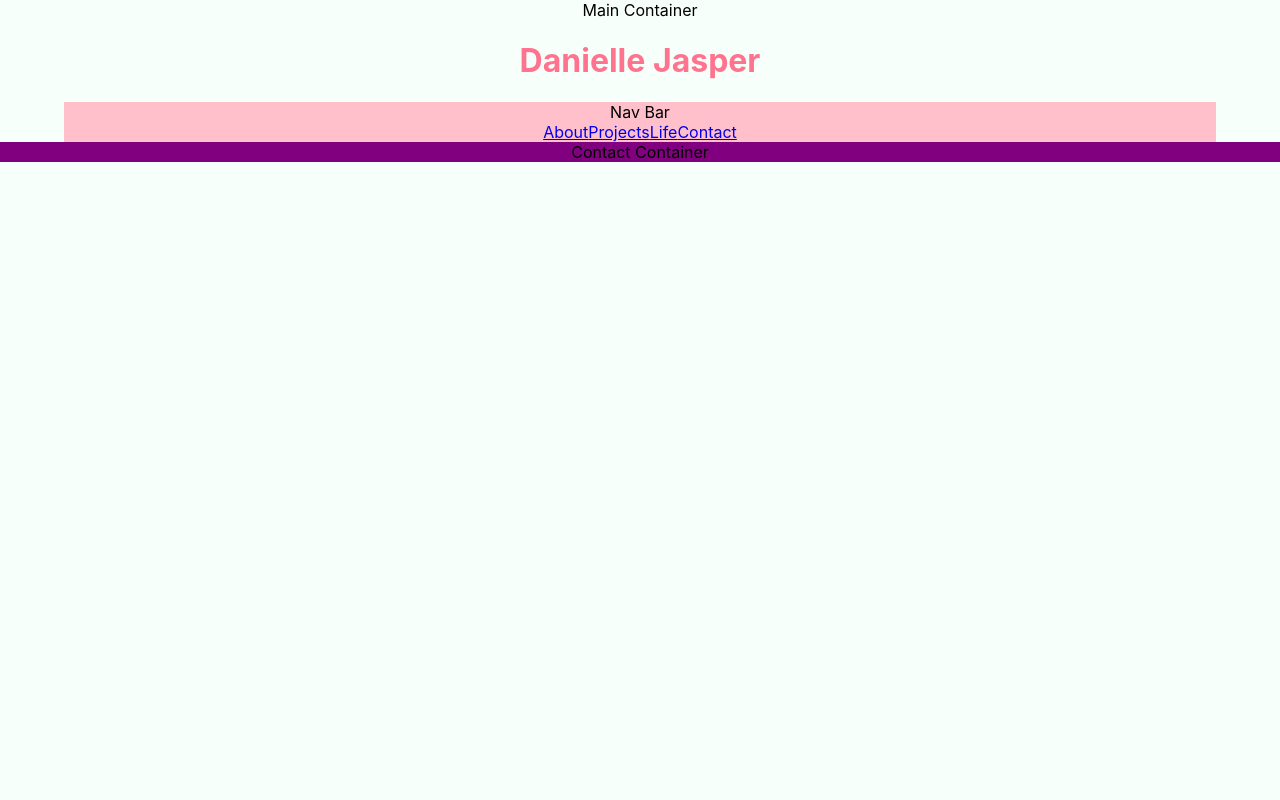
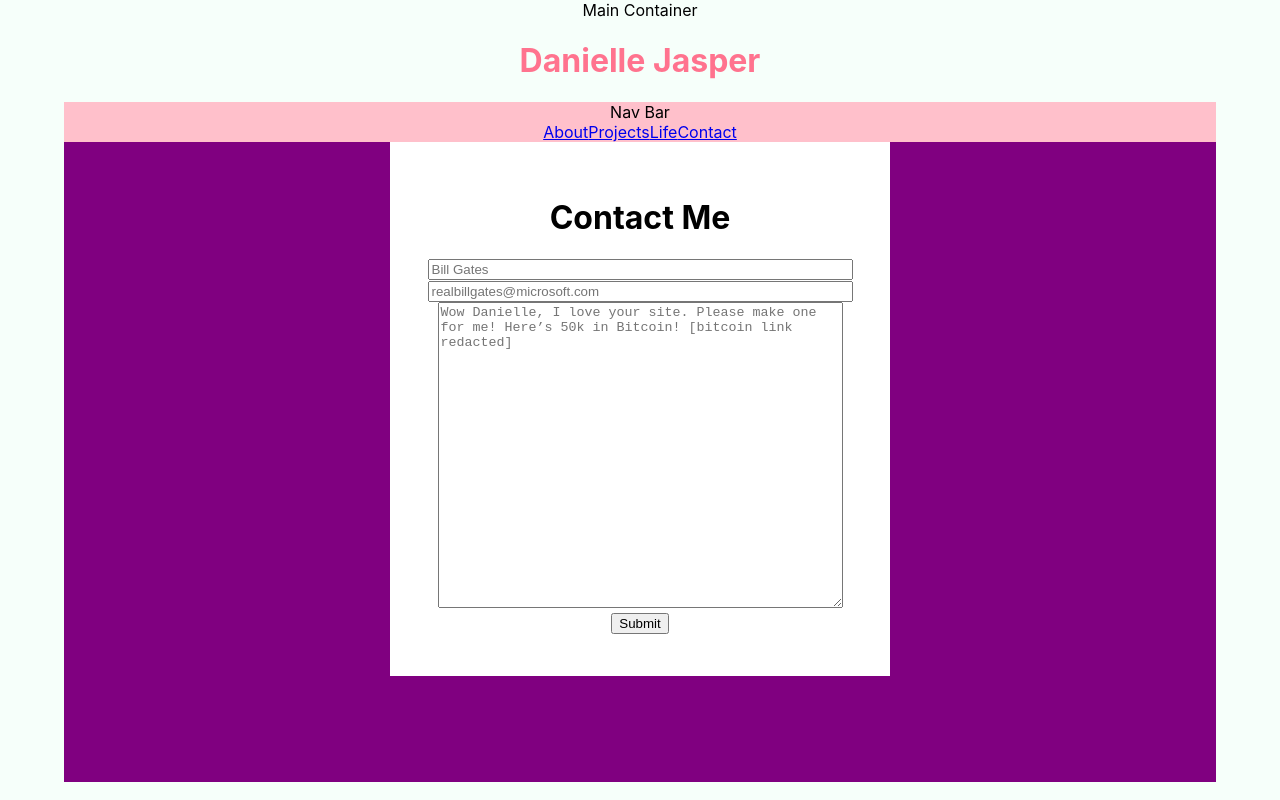
Before and after one commit to dnj547/portfolio, a React (Create React App) app in the folder client/: page /contact in a window 1280 px wide. Built offline with nearby package versions, Linux system fonts and the light colour scheme.

Commit message:
Add content to projects page, start on contact page

```diff
--- a/client/src/App.css
+++ b/client/src/App.css
@@ -70,6 +70,11 @@ body {
 
 .contact-container {
   background-color: purple;
+  width: 90%;
+  padding-bottom: 50%;
+  height: 0;
+  margin: auto;
+  display: flex;
 }
 
 .level {
@@ -79,7 +84,7 @@ body {
 }
 
 .project {
-  background-color: white;
+  background-color: blue;
   width: 90%;
   padding-top: 1%;
   padding-bottom: 1%;
@@ -87,6 +92,17 @@ body {
   margin-bottom: 1%;
   margin-left: auto;
   margin-right: auto;
+  display: flex;
+}
+
+.project-video {
+
+}
+
+.project-info {
+  background-color: white;
+  width: 30%;
+  height: auto;
 }
 
 .img-container {
@@ -116,3 +132,11 @@ img {
   padding-bottom: 50%;
   margin: auto;
 }
+
+.contact-form {
+  background-color: white;
+  width: 500px;
+  height: 500px;
+  padding-top: 3%;
+  margin: auto;
+}
--- a/client/src/components/Project.js
+++ b/client/src/components/Project.js
@@ -1,13 +1,46 @@
 import React, { Component } from 'react';
+// import ReactPlayer from 'react-player'
 
 class Project extends Component {
+
+  showProject = () => {
+    if (this.props.project.id === this.props.currentProject) {
+      return (
+        <div className="project">
+          <iframe className="project-video" title={this.props.project.name} width="1120" height="630" src={`https://www.youtube.com/embed/${this.props.project.video}`} frameBorder="0" allow="accelerometer; autoplay; encrypted-media; gyroscope; picture-in-picture" allowFullScreen>
+          </iframe>
+          <div className="project-info">
+            <h1>{this.props.project.name}</h1>
+            <p>
+              <strong>Created: </strong>
+              {this.props.project['date-created']}
+            </p>
+            <p>
+              <strong>Tech Used: </strong>
+              {this.props.project['tech-used']}
+            </p>
+            <p>
+              <strong>Description: </strong>
+              {this.props.project.description}
+            </p>
+            <button onClick={this.props.previousProject}>Previous</button>
+            <button onClick={this.props.nextProject}>Next</button>
+          </div>
+        </div>
+      )
+    }
+  }
+
   render() {
+    console.log('Project props', this.props);
     return (
-      <div className="project">
-        {this.props.project.name}
+      <div>
+        {this.showProject()}
       </div>
-    );
+    )
   }
 }
 
 export default Project;
+
+// <ReactPlayer className="project-video" url={this.props.project.video} width="900px" height="506.25px"/>
--- a/client/src/containers/ContactContainer.js
+++ b/client/src/containers/ContactContainer.js
@@ -3,8 +3,32 @@ import React, { Component } from 'react';
 class ContactContainer extends Component {
   render() {
     return (
-      <div className="contact-container ui container">
-        Contact Container
+      <div className="contact-container">
+        <div className="contact-form">
+          <h1>Contact Me</h1>
+          <form>
+              <input
+                type="text"
+                name="name"
+                placeholder="Bill Gates"
+                size="50"/>
+              <br/>
+              <input
+                type="text"
+                name="email"
+                placeholder="realbillgates@microsoft.com"
+                size="50"/>
+              <br/>
+              <textarea
+                name="message"
+                placeholder="Wow Danielle, I love your site. Please make one for me! Here’s 50k in Bitcoin! [bitcoin link redacted]"
+                rows="20"
+                cols="48"
+                wrap="soft"/>
+              <br/>
+            <input type="submit" value="Submit" />
+          </form>
+        </div>
       </div>
     );
   }
--- a/client/src/containers/LifeContainer.js
+++ b/client/src/containers/LifeContainer.js
@@ -5,13 +5,15 @@ import data from '../data/game_data.json';
 class LifeContainer extends Component {
 
   state = {
-    level: 1
+    level: 0
   }
 
   levelComponents = () => {
-    return data.map(level=>{
-      return <Level key={level.id} level={level} nextLevel={this.nextLevel} currentLevel={this.state.level}/>
-    })
+    if (this.state.level > 0) {
+      return data.map(level=>{
+        return <Level key={level.id} level={level} nextLevel={this.nextLevel} currentLevel={this.state.level}/>
+      })
+    }
   }
 
   nextLevel = () => {
@@ -24,10 +26,22 @@ class LifeContainer extends Component {
     }
   }
 
+  showInitialPage = () => {
+    if (this.state.level === 0) {
+      return (
+        <div>
+          <h1>Play the game of my life!</h1>
+          <button onClick={this.nextLevel}>Play</button>
+        </div>
+      )
+    }
+  }
+
   render() {
     console.log('Life Container state', this.state);
     return (
       <div className="life-container">
+        {this.showInitialPage()}
         {this.levelComponents()}
       </div>
     );
--- a/client/src/containers/ProjectsContainer.js
+++ b/client/src/containers/ProjectsContainer.js
@@ -3,9 +3,30 @@ import data from '../data/project_data.json';
 import Project from '../components/Project';
 
 class ProjectsContainer extends Component {
+
+  state = {
+    currentProject: 1
+  }
+
+  nextProject = () => {
+    if (this.state.currentProject < data.length) {
+      this.setState({
+        currentProject: this.state.currentProject+1
+      })
+    }
+  }
+
+  previousProject = () => {
+    if (this.state.currentProject > 1) {
+      this.setState({
+        currentProject: this.state.currentProject-1
+      })
+    }
+  }
+
   projectComponents = () => {
     return data.map(project=>{
-      return <Project key={project.id} project={project} />
+      return <Project key={project.id} project={project} currentProject={this.state.currentProject} nextProject={this.nextProject} previousProject={this.previousProject}/>
     })
   }
   render() {
--- a/client/src/data/project_data.json
+++ b/client/src/data/project_data.json
@@ -1,15 +1,19 @@
 [
   {
     "id": 1,
-    "name": "project1",
-    "video": "project1video",
-    "description": "project1description"
+    "name": "City Guru",
+    "video": "GiNgjgOKwW4",
+    "date-created": "April 2019 - Mod 1 at Flatiron School",
+    "tech-used": "Ruby, Teleport API",
+    "description": "Command Line Interface application that uses the Teleport API to obtain salary data and quality of life data about any major city in the world"
   },
   {
     "id": 2,
-    "name": "project2",
-    "video": "project2video",
-    "description": "project2description"
+    "name": "Afterthoughts",
+    "video": "U1DtNW9JN8o",
+    "date-created": "May 2019 - Mod 2 at Flatiron School",
+    "tech-used": "Ruby on Rails",
+    "description": "Calendar app that allows you to add afterthoughts to events you have created"
   },
   {
     "id": 3,
```
